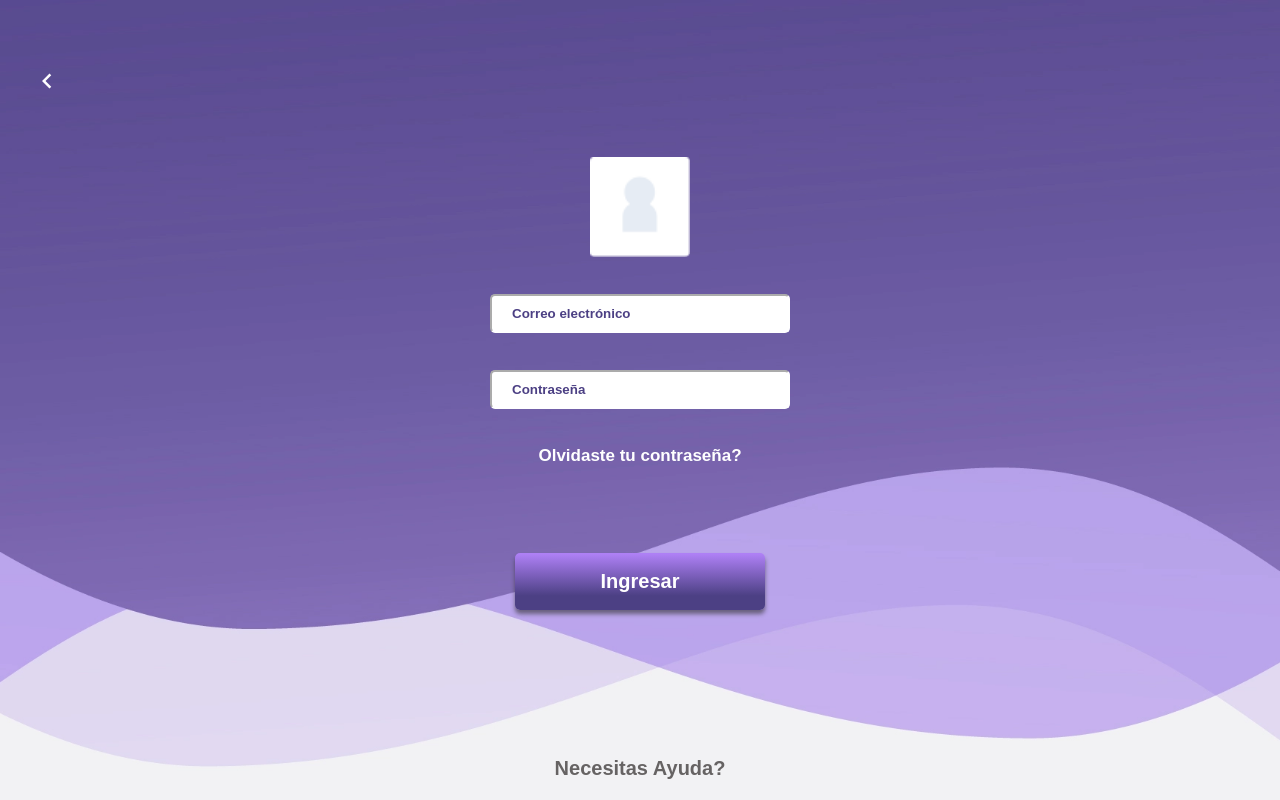
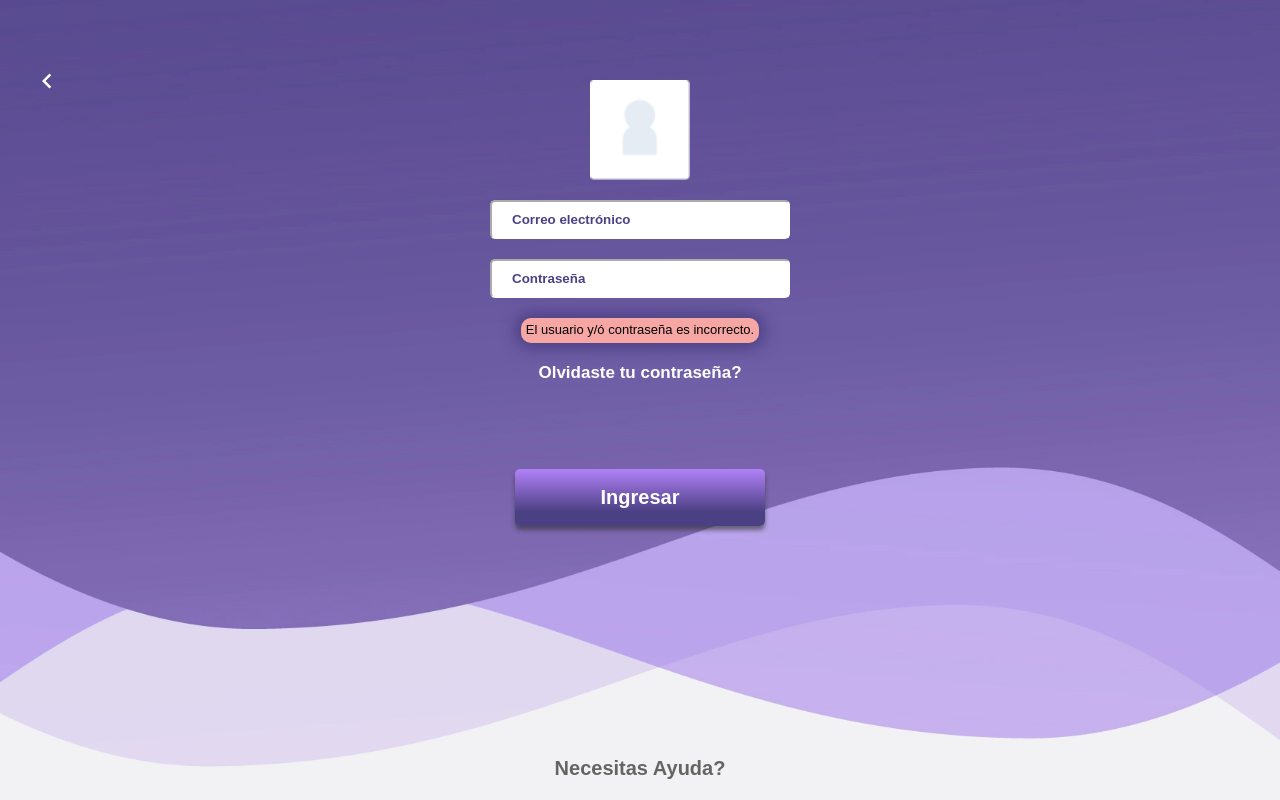
Before and after one commit to cristianorregodev/app-momemtun, a React (Vite) app in the folder client/: page /login in a window 1280 px wide. Built offline with nearby package versions, Linux system fonts and the light colour scheme.

Commit message:
Feature (Login - _login): Se agrega estilos a mensaje de error

```diff
--- a/client/src/pages/Login.jsx
+++ b/client/src/pages/Login.jsx
@@ -10,7 +10,7 @@ export const Login = () => {
   const { isAuth, activateAuth } = useContext(AuthContext)
   const [email, setEmail] = useState('')
   const [password, setPassword] = useState('')
-  const [error, setError] = useState(false)
+  const [error, setError] = useState(true)
   const navigate = useNavigate()
 
   const userLogin = async (evt) => {
@@ -32,9 +32,9 @@ export const Login = () => {
       <form onSubmit={userLogin}>
         <div className="container__header">
           <Link to="/">
-            <span>
+            <strong className='icon__arrow'>
               <MdOutlineKeyboardArrowLeft color={'white'} />
-            </span>
+            </strong>
           </Link>
           <h1>Inicia sesión</h1>
           <img src={imageProfile} alt="imageProfile"></img>
@@ -51,7 +51,9 @@ export const Login = () => {
             placeholder="Contraseña"
             onChange={(e) => setPassword(e.target.value)}
           />
-          {error && <span>El usuario y/ó contrasela es incorrecto.</span>}
+          {error &&
+            <span className='message__error'>El usuario y/ó contraseña es incorrecto.</span>
+          }
 
           <a href="#">
             <p className="forget__password">Olvidaste tu contraseña?</p>
--- a/client/src/sass/pages/_login.scss
+++ b/client/src/sass/pages/_login.scss
@@ -13,7 +13,7 @@ section.container__login {
     display: flex;
     flex-direction: column;
     align-items: center;
-    gap: 3rem;
+    gap: 2rem;
 
     div {
       display: flex;
@@ -25,12 +25,19 @@ section.container__login {
       margin: 0;
     }
 
-    span {
+    strong.icon__arrow {
       position: absolute;
       font-size: 3rem;
       top: 66px;
       left: 32px;
     }
+  .message__error{
+    padding: .5rem .9rem;
+    border-radius:1rem;
+    box-shadow:0 0 15px 5px $firstColor;
+    background-color: #f7a7a3;
+    font-size: 1.1rem;
+  }
 
     input {
       padding: 0.7rem 2rem;
@@ -69,8 +76,7 @@ section.container__login {
     background-position: center 95%;
 
     div.container__header {
-      margin-top: 8rem;
-      gap: 3.7rem;
+      margin-top: 2rem;
 
       img {
         width: 10rem;
@@ -88,6 +94,10 @@ section.container__login {
         padding: 1rem 2rem;
         width: 30rem;
       }
+      .message__error{
+        padding: .5rem .5rem;
+        font-size: 1.3rem;
+      }
     }
 
     div.container__button {
```
